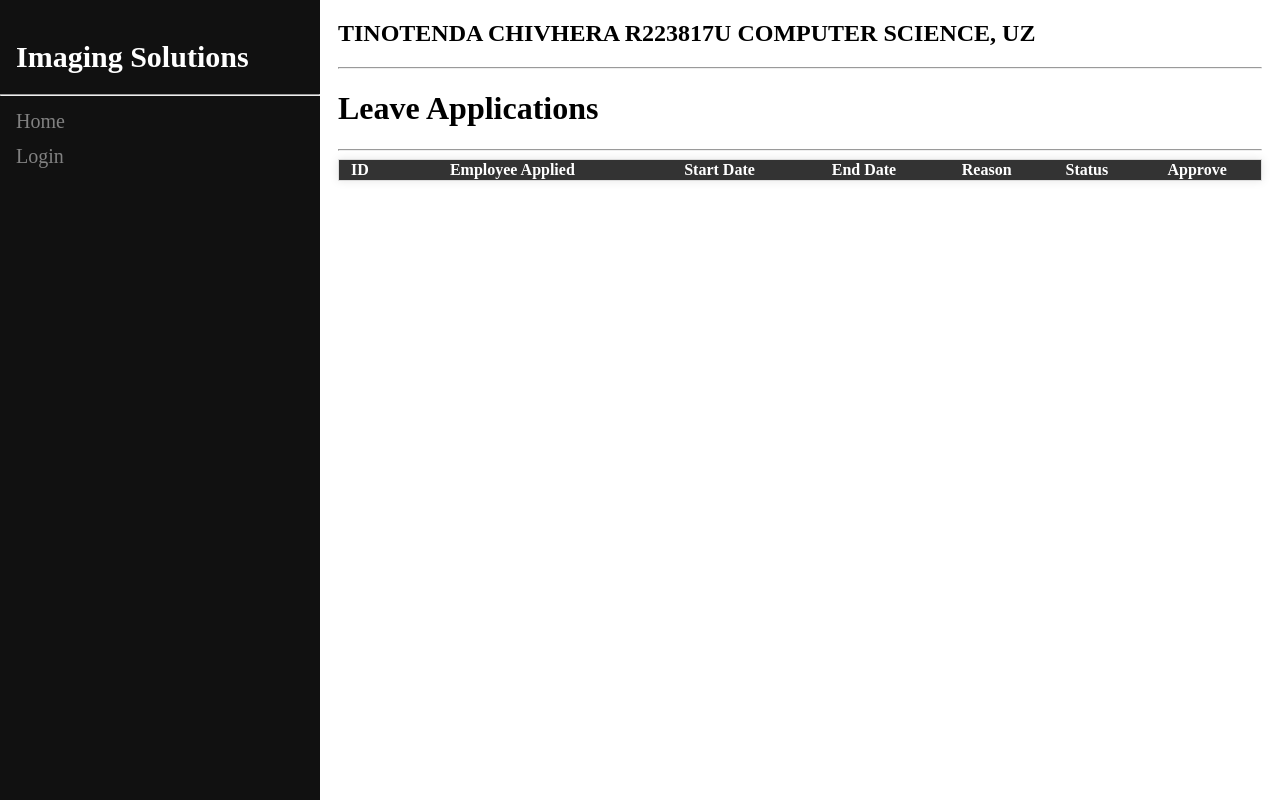
After one commit to Muncawashe/ISEMS, a Django app: page /approve_leave in a window 1280 px wide. The commit adds this page. Run offline with Django 5.2, Linux system fonts and the light colour scheme; data comes from the database, SQL or seed files in the repository; both versions use the stored data as it was after the commit; lists and menus that the app fills with data are empty.

Commit message:
Almost Done

```diff
--- a/ems/models.py
+++ b/ems/models.py
@@ -47,6 +47,7 @@ class Leave(models.Model):
     start = models.DateField()
     end = models.DateField()
     reason = models.TextField()
+    approved = models.BooleanField(default=False)
 
     def __str__(self):
         return f"Leave application for {self.user.username}"
@@ -54,6 +55,8 @@ class Leave(models.Model):
 class Task(models.Model):
     title = models.CharField(max_length=255)
     description = models.TextField()
+    start = models.DateField(null=True, blank=True)
+    end = models.DateField(null=True, blank=True)
     assigned_to = models.ForeignKey(User, on_delete=models.CASCADE)
 
     def __str__(self):
--- a/ems/templates/apply_leave.html
+++ b/ems/templates/apply_leave.html
@@ -7,7 +7,7 @@ Create Schedule event
     <div class="container-fluid">
         <h1>Leave Application</h1>
         <hr>
-        <form method="POST" class="form-group" action="/create_event">
+        <form method="POST" class="form-group" action="/apply_leave">
             {% csrf_token %}
 
             <label for="start" >Start Date</label><br>
--- a/ems/templates/emp_profile.html
+++ b/ems/templates/emp_profile.html
@@ -34,13 +34,13 @@ Employee Profile
     <hr>
     <div class="card-gridlinks">
         <div class="cardlinks">
-            <p>{{ object.name }} <a href="{% url 'view_profile' user.id %}" class="vieww-btn">Perfomance</a></p>
+            <p>{{ object.name }} <a href="{% url 'view_profile' employee.id %}" class="vieww-btn">Perfomance</a></p>
         </div>
         <div class="cardlinks">
-            <p>{{ object.name }} <a href="{% url 'create_event' user.id %}" class="vieww-btn">Schedules</a></p>
+            <p>{{ object.name }} <a href="{% url 'create_event' employee.id %}" class="vieww-btn">Schedules</a></p>
         </div>
         <div class="cardlinks">
-            <p>{{ object.name }} <a href="{% url 'index' %}" class="vieww-btn">Leave</a></p>
+            <p>{{ object.name }} <a href="{% url 'assign_task' employee.id %}" class="vieww-btn">Assign Tasks</a></p>
         </div>
         <div class="cardlinks">
             {% comment %} <p>{{ object.name }} <a href="{% url 'send_sms' %}" class="vieww-btn">Send Message</a></p> {% endcomment %}
--- /dev/null
+++ b/ems/templates/leave_applications.html
@@ -0,0 +1,41 @@
+{% extends 'super_base.html' %}
+{% block title %}
+Leave Applications
+{% endblock %}
+
+{% block content %}
+    <div class="container-fluid">
+        <h1>Leave Applications</h1>
+        <hr>
+
+        <table class="table">
+            <thead>
+                <tr>
+                <th scope="col">ID</th>
+                <th scope="col">Employee Applied</th>
+                <th scope="col">Start Date</th>
+                <th scope="col">End Date</th>
+                <th scope="col">Reason</th>
+                <th scope="col">Status</th>
+                <th scope="col">Approve</th>
+                </tr>
+            </thead>
+            {%for application in applications%}
+            <tbody>
+
+                <tr>
+                <td>{{application.id}}</td>
+                <td>{{application.user.first_name}}</td>
+                <td>{{application.start}}</td>
+                <td>{{application.end}}</td>
+                <td>{{application.reason}}</td>
+                <td>{{application.approved}}</td>
+                <td>
+                    <p>{{ object.name }} <a href="{% url 'approve_leave_id' application.id %}" class="view-btn">Approve</a></p>
+                </td>
+                </tr>
+            </tbody>
+            {% endfor %}
+        </table>
+    </div>
+{% endblock %}
--- a/ems/templates/super_base.html
+++ b/ems/templates/super_base.html
@@ -201,6 +201,7 @@
     <a class="nav-menu" href="{% url 'all_user' %}" role="button">View & Update Employees</a>
     <a class="nav-menu" href="{% url 'bulk_upload' %}" role="button">Bulk Add Employees</a>
     <a class="nav-menu" href="{% url 'filter_user' %}" role="button">Search Employees</a>
+    <a class="nav-menu" href="{% url 'approve_leave' %}" role="button">Leave Applications</a>
     {% else %}
     <a href="{% url 'login' %}">Login</a>
     {% endif %}
--- a/ems/urls.py
+++ b/ems/urls.py
@@ -21,5 +21,8 @@ urlpatterns = [
     path('view_task',views.view_task , name = 'view_task'),
     path('view_schedule',views.view_schedule , name = 'view_schedule'),
     path('apply_leave',views.apply_leave , name = 'apply_leave'),
+    path('approve_leave',views.approve_leave , name = 'approve_leave'),
+    path('approve_leave_id/<int:leave_id>',views.approve_leave_id , name = 'approve_leave_id'),
+    path('assign_task/<int:user_id>',views.assign_task , name = 'assign_task'),
     path('messages',views.messages , name = 'messages'),
 ]
--- a/ems/views.py
+++ b/ems/views.py
@@ -226,19 +226,57 @@ def view_schedule(request):
     return render(request, "schedules.html", context)
 
 def apply_leave(request):
-    # user = get_object_or_404(User, id=user_id)
+    if request.method == "GET":
+        return render(request, "apply_leave.html")
 
     if request.method == "POST":
-        start_date = request.POST.get('start_date')
-        end_date = request.POST.get('end_date')
+        user = User.objects.get(id = request.user.id)
+        start_date = request.POST.get('start')
+        end_date = request.POST.get('end')
         reason = request.POST.get('reason')
 
-        leave = Leave(user=user, start_date=start_date, end_date=end_date, reason=reason)
-        leave.save()
+        Leave.objects.create(user = user, start=start_date, end=end_date, reason=reason)
+        return HttpResponse("Application Sucessful")
 
-        return HttpResponse("Application Sucessful")
     else:
-        return render(request, 'apply_leave.html')
+        HttpResponse("invalid request")
+
+def approve_leave(request):
+    queryset = Leave.objects.filter(approved = False)
+    context = {"applications": queryset}
+    if request.method == "GET":
+        return render(request, "leave_applications.html", context)
+
+def approve_leave_id(request, leave_id):
+    if leave_id:
+        leave_obj = Leave.objects.get(id=leave_id)
+        leave_obj.approved = True
+        leave_obj.save()
+
+        queryset = Leave.objects.filter(approved = False)
+        context = {"applications": queryset}
+        return render(request, "leave_applications.html", context)
+    else:
+        return HttpResponse("please enter valid data")
+
+def assign_task(request, user_id):
+    if user_id:
+            queryset = User.objects.get(id = user_id)
+            context = {"employee":queryset}
+            user = User.objects.get(id = user_id)
+            return render(request, "assign_task.html", context)
+
+    if request.method == "POST":
+        name = request.POST['name']
+        start = request.POST.get('start')
+        end = request.POST.get('end')
+        description = request.POST.get('description')
+
+        Task.objects.create(title = name, start = start, end = end, description = description)
+        return HttpResponse("Schedule Event added successfully")
+    else:
+        HttpResponse("invalid request")
+
 
 def update_field_with_values(field_name, new_value):
 
```
Also changed, not shown: ems/templates/assign_task.html (added, +27 -0 lines), db.sqlite3, ems/migrations/0014_leave_approved.py (added), ems/migrations/0015_task_end_task_start.py (added).
